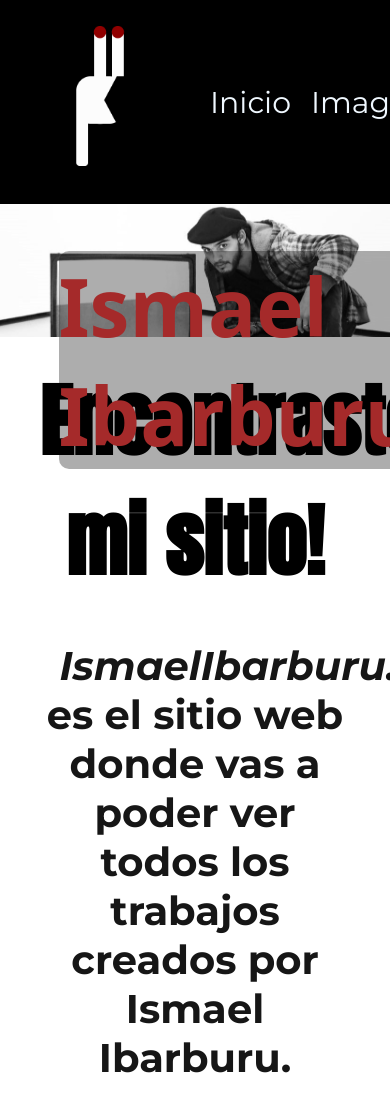
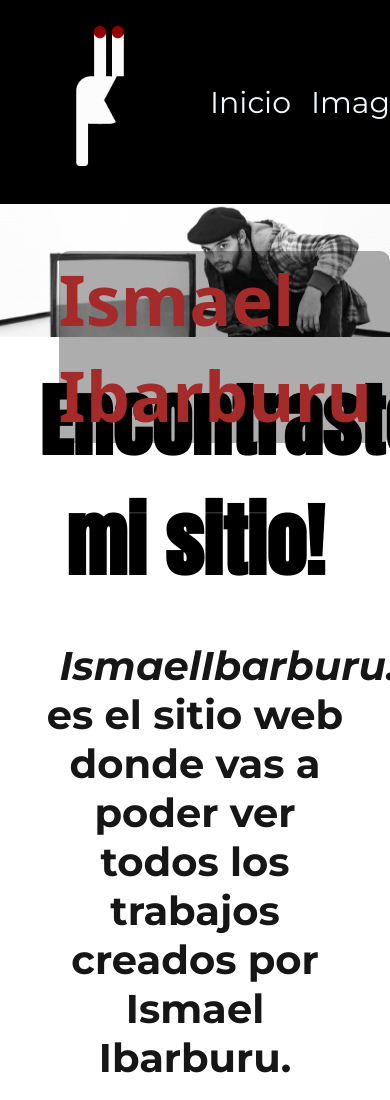
Before and after one commit to Iys4/IsmaelIbarburu.com, a plain HTML site: page index.html in a window 390 px wide. Shown: the top 1100 px of the page. Drawn offline with Linux system fonts and the light colour scheme; a web font is replaced by a local one.

Commit message:
Update estilos.css

```diff
--- a/estilos.css
+++ b/estilos.css
@@ -7,7 +7,11 @@
     text-decoration: none;
     color: aliceblue;
 }
-
+@media only screen and (max-width: 1080px) { header {
+    max-width: 1080px;
+    margin-left: auto;
+    margin-right: auto;
+    } }
 .headerdiv {
     display: flex;
     justify-content: space-between;
@@ -45,7 +49,7 @@ header img {
     transition: 2s;
 }
 @media only screen and (max-width: 1200px) { .imagen_header h1 {
-font-size: 80px;
+font-size: 70px;
 margin-top: 12%;
 background-color: rgba(0, 0, 0, 0.322);
 border-radius: 10px;
@@ -62,7 +66,7 @@ margin-left: 15%;
 main {
     background-color: rgb(255, 255, 255);
     width: 90%;
-    max-width: 1400px;
+    max-width: 1200px;
     margin-left: auto;
     margin-right: auto;
 }
```
